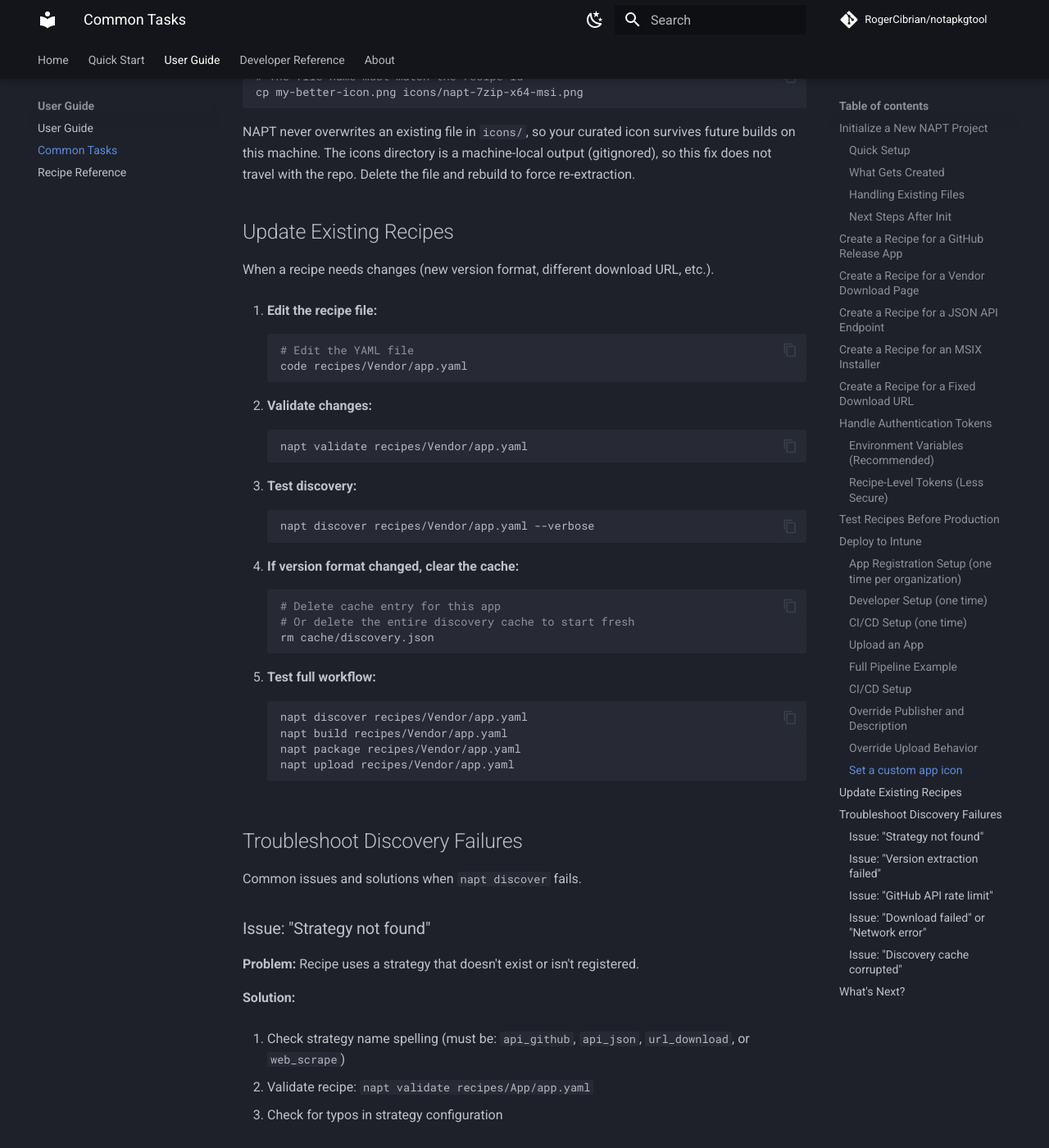
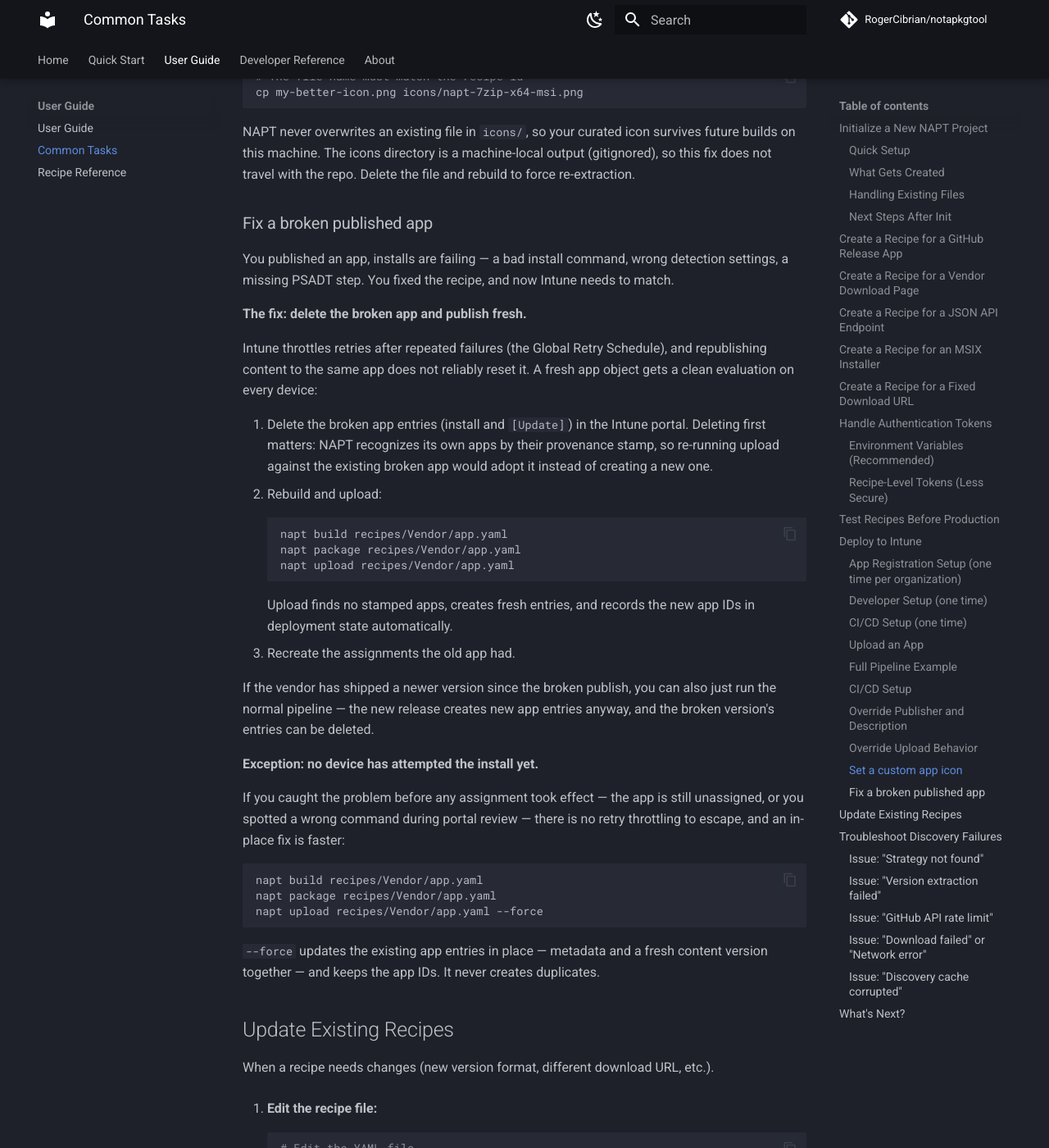
Before and after one commit to RogerCibrian/notapkgtool, an MkDocs documentation site: the page built from docs/common-tasks.md, in a window 1280 px wide and 1400 px high, scrolled down 13851 px. Shown: the whole window at 82% size. Built offline with MkDocs 1.6.1 and Material for MkDocs 9.7.7, drawn with Linux system fonts in a browser that asks for light colours; comment, search, counter and statistics services are not loaded.

Commit message:
docs: Add broken published app recovery task

````diff
--- a/docs/common-tasks.md
+++ b/docs/common-tasks.md
@@ -692,6 +692,54 @@
 does not travel with the repo.
 Delete the file and rebuild to force re-extraction.
 
+### Fix a broken published app
+
+You published an app, installs are failing — a bad install command, wrong
+detection settings, a missing PSADT step.
+You fixed the recipe, and now Intune needs to match.
+
+**The fix: delete the broken app and publish fresh.**
+
+Intune throttles retries after repeated failures (the Global Retry
+Schedule), and republishing content to the same app does not reliably
+reset it.
+A fresh app object gets a clean evaluation on every device:
+
+1. Delete the broken app entries (install and `[Update]`) in the Intune
+   portal.
+   Deleting first matters: NAPT recognizes its own apps by their
+   provenance stamp, so re-running upload against the existing broken app
+   would adopt it instead of creating a new one.
+2. Rebuild and upload:
+   ```bash
+   napt build recipes/Vendor/app.yaml
+   napt package recipes/Vendor/app.yaml
+   napt upload recipes/Vendor/app.yaml
+   ```
+   Upload finds no stamped apps, creates fresh entries, and records the
+   new app IDs in deployment state automatically.
+3. Recreate the assignments the old app had.
+
+If the vendor has shipped a newer version since the broken publish, you
+can also just run the normal pipeline — the new release creates new app
+entries anyway, and the broken version's entries can be deleted.
+
+**Exception: no device has attempted the install yet.**
+
+If you caught the problem before any assignment took effect — the app is
+still unassigned, or you spotted a wrong command during portal review —
+there is no retry throttling to escape, and an in-place fix is faster:
+
+```bash
+napt build recipes/Vendor/app.yaml
+napt package recipes/Vendor/app.yaml
+napt upload recipes/Vendor/app.yaml --force
+```
+
+`--force` updates the existing app entries in place — metadata and a fresh
+content version together — and keeps the app IDs.
+It never creates duplicates.
+
 ## Update Existing Recipes
 
 When a recipe needs changes (new version format, different download URL, etc.).
````
